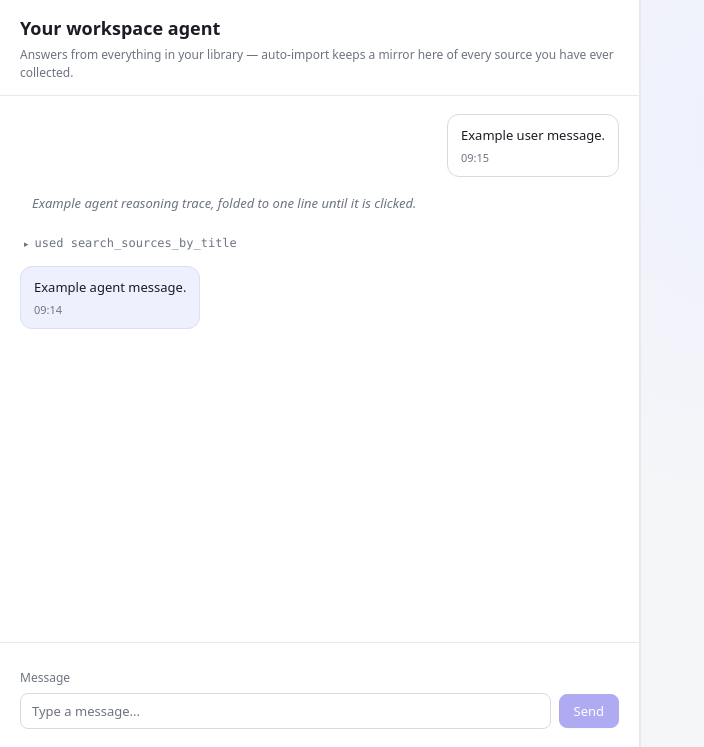
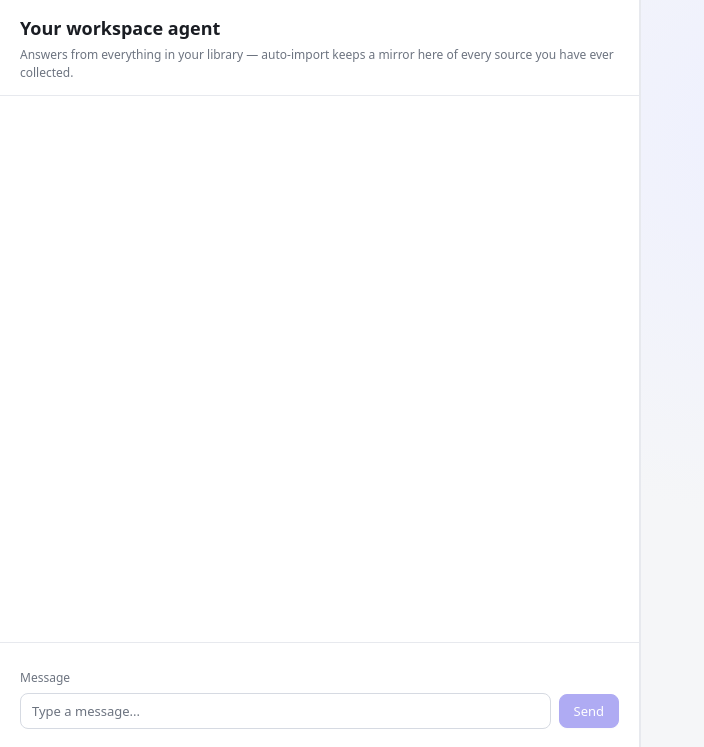
Before and after one commit to groloch/kndb, a FastAPI app: page /agent in a window 1280 px wide. Shown: the part 53-800 px from the top of the page, without its empty margins (0-704 px from the left). Run offline with FastAPI, Linux system fonts and the light colour scheme; data comes from the database, SQL or seed files in the repository; data that the repository does not hold is empty; some libraries are stand-ins or nearby versions.

Commit message:
removed default message stubs in agent pages

```diff
--- a/static/templates/agent.html
+++ b/static/templates/agent.html
@@ -12,31 +12,7 @@
       </div>
     </header>
 
-    <div class="agent-thread" aria-label="Conversation">
-      <article class="agent-msg agent-msg-user">
-        <p>Example user message.</p>
-        <time>09:15</time>
-      </article>
-      <article class="agent-msg agent-msg-ai-trace collapsed">
-        <p>Example agent reasoning trace, folded to one line until it is clicked.</p>
-      </article>
-      <div class="agent-toolcall collapsed" aria-label="Tool call activity">
-        <button class="agent-toolcall-head" type="button">
-          <span class="agent-toolcall-caret">▸</span>
-          <span class="agent-toolcall-name">used search_sources_by_title</span>
-        </button>
-        <div class="agent-toolcall-body">
-          <code class="agent-toolcall-args">search_sources_by_title(title="transformer quantization")</code>
-          <pre class="agent-toolcall-result">{
-  "s-1a2b": "Transformer quantization"
-}</pre>
-        </div>
-      </div>
-      <article class="agent-msg agent-msg-ai">
-        <p>Example agent message.</p>
-        <time>09:14</time>
-      </article>
-    </div>
+    <div class="agent-thread" aria-label="Conversation"></div>
 
     <footer class="agent-compose" aria-label="Message composer">
       <label class="lbl" for="agent-draft">Message</label>
```
